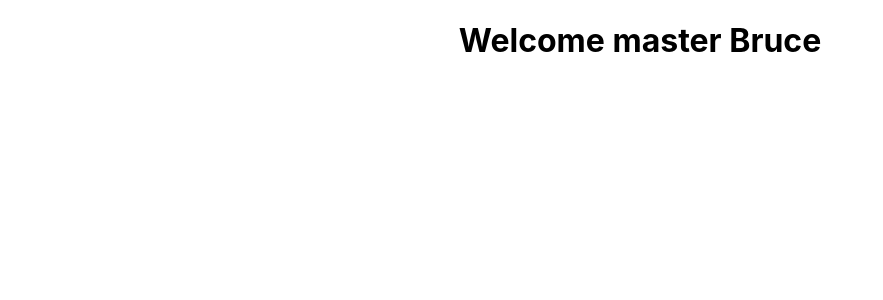
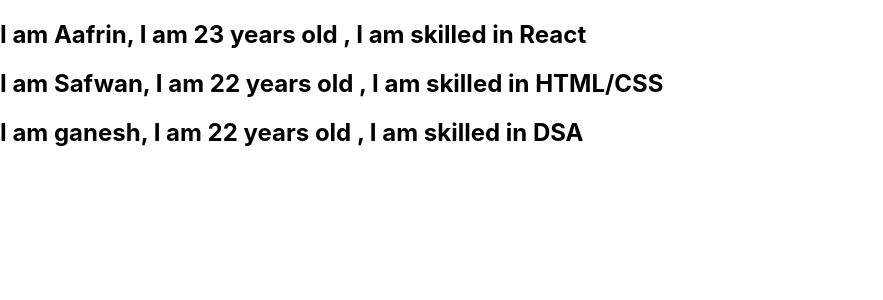
Before and after one commit to HariO7/react-codeevolution, a React (Create React App) app: page / in a window 1280 px wide. Shown: the top 300 px of the page, without its empty margins (0-883 px from the left). Built offline with nearby package versions, Linux system fonts and the light colour scheme.

Commit message:
list rendering

```diff
--- a/src/App.js
+++ b/src/App.js
@@ -1,15 +1,11 @@
 import './App.css';
-import UserDisplay from './Components/UserDisplay';
+import List from './Components/List';
+
+
 function App() {
   return (
     <div>
-      {/* <Greet name='Bruce' hero='Batman' />
-      <Welcome name="micheal" hero= "jackson" /> */}
-      {/* <FunctionClick />
-      <ClassClicked /> */}
-      {/* <ClickBinding /> */}
-     <UserDisplay />
-
+    <List />
     </div>
   );
 }
--- a/src/Components/Child.js
+++ b/src/Components/Child.js
@@ -3,7 +3,7 @@
 function Child(props) {
   return (
     <div>
-        <button onClick={props.handleGreet}>Greet Parent</button>
+        <button onClick={()=> props.handleGreet("prayag")} >click me</button>
     </div>
   )
 }
--- /dev/null
+++ b/src/Components/List.js
@@ -0,0 +1,35 @@
+import React from 'react'
+import PersonList from './PersonList'
+
+function List() {
+    const persons = [
+        {
+            id:1,
+            Name:'Aafrin',
+            skills:'React',
+            age:23
+        },
+        {
+            id:2,
+            Name:'Safwan',
+            skills:'HTML/CSS',
+            age:22
+        },
+        {
+            id:1,
+            Name:'ganesh',
+            skills:'DSA',
+            age:22
+        },
+    ]
+    const personList = persons.map(person => <PersonList person = {person} />)
+  return (
+    <div>
+        {
+            personList
+        }
+    </div>
+  )
+}
+
+export default List
--- /dev/null
+++ b/src/Components/PersonList.js
@@ -0,0 +1,11 @@
+import React from 'react'
+
+function PersonList({person}) {
+  return (
+    <div>
+        <h2>I am {person.Name}, I am {person.age} years old , I am skilled in {person.skills}</h2>
+    </div>
+  )
+}
+
+export default PersonList
```
Also changed, not shown: src/Components/Parent.js (+17 -17 lines).
